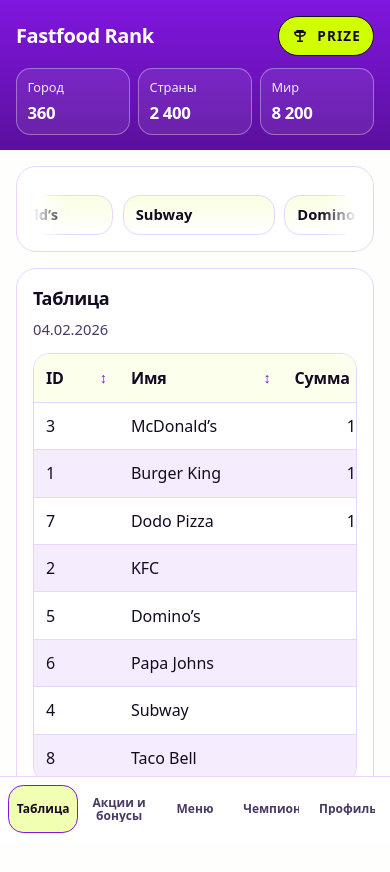
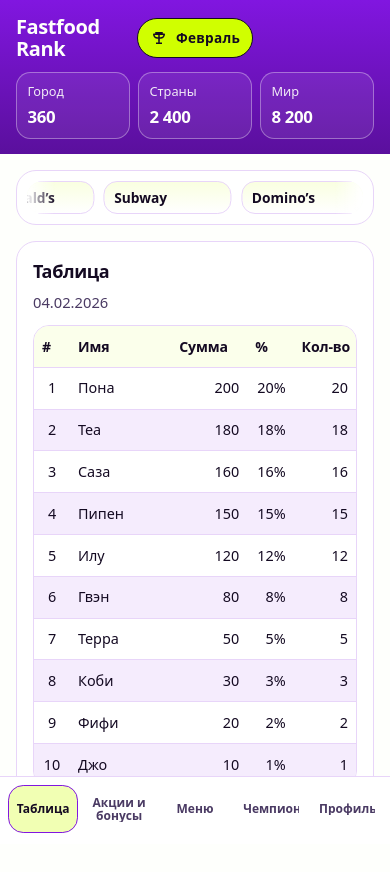
Before and after one commit to aibeek/pro, a React (Vite) app: page / in a window 390 px wide. Shown: the top 872 px of the page. Built offline with nearby package versions, Linux system fonts and the light colour scheme.

Commit message:
feat: update UI components with new data and responsive styles
- Change heade

```diff
--- a/src/components/AppHeader/AppHeader.module.css
+++ b/src/components/AppHeader/AppHeader.module.css
@@ -24,9 +24,9 @@
 }
 
 .topRow {
-  display: flex;
+  display: grid;
+  grid-template-columns: 1fr auto 1fr;
   align-items: center;
-  justify-content: space-between;
   gap: 0.75rem;
 }
 
@@ -59,6 +59,7 @@
   background: var(--brand-accent);
   color: var(--brand-text);
   border: 1px solid var(--brand-text);
+  justify-self: center;
 }
 
 .prizeIcon {
@@ -67,9 +68,15 @@
 
 .prizeText {
   font-weight: 900;
-  letter-spacing: 0.08em;
-  text-transform: uppercase;
+  letter-spacing: 0.02em;
+  text-transform: none;
   font-size: 0.85rem;
+}
+
+.topSpacer {
+  justify-self: end;
+  width: 1px;
+  height: 1px;
 }
 
 .stats {
--- a/src/components/AppHeader/AppHeader.tsx
+++ b/src/components/AppHeader/AppHeader.tsx
@@ -38,8 +38,10 @@ export function AppHeader({ stats }: { stats: HeaderStat[] }) {
                 <path d="M7 4h10v2h2a1 1 0 0 1 1 1c0 3.314-2.686 6-6 6h-1.1A5.002 5.002 0 0 1 13 15.9V18h3v2H8v-2h3v-2.1A5.002 5.002 0 0 1 11.1 13H10c-3.314 0-6-2.686-6-6a1 1 0 0 1 1-1h2V4Zm0 4H6.05A4.002 4.002 0 0 0 10 11h1V8H7Zm10 0h-4v3h1a4.002 4.002 0 0 0 3.95-3H17Z" />
               </svg>
             </span>
-            <span className={styles.prizeText}>prize</span>
+            <span className={styles.prizeText}>Февраль</span>
           </div>
+
+          <div className={styles.topSpacer} aria-hidden="true" />
         </div>
 
         <dl className={styles.stats} aria-label="Статистика">
--- a/src/components/BrandsSection/BrandsSection.module.css
+++ b/src/components/BrandsSection/BrandsSection.module.css
@@ -3,6 +3,13 @@
   border: 1px solid var(--brand-border);
   border-radius: 1.25rem;
   padding: 1rem;
+}
+
+.sectionTight {
+  background: var(--brand-surface);
+  border: 1px solid var(--brand-border);
+  border-radius: 1.25rem;
+  padding: 0.65rem;
 }
 
 .headerRow {
@@ -36,6 +43,13 @@
   border-radius: 1rem;
 }
 
+.marqueeTight {
+  margin-top: 0;
+  position: relative;
+  overflow: hidden;
+  border-radius: 1rem;
+}
+
 .marquee::before,
 .marquee::after {
   content: '';
@@ -45,6 +59,27 @@
   width: 2.25rem;
   pointer-events: none;
   z-index: 1;
+}
+
+.marqueeTight::before,
+.marqueeTight::after {
+  content: '';
+  position: absolute;
+  top: 0;
+  bottom: 0;
+  width: 1.75rem;
+  pointer-events: none;
+  z-index: 1;
+}
+
+.marqueeTight::before {
+  left: 0;
+  background: linear-gradient(90deg, var(--brand-surface), transparent);
+}
+
+.marqueeTight::after {
+  right: 0;
+  background: linear-gradient(270deg, var(--brand-surface), transparent);
 }
 
 .marquee::before {
@@ -103,13 +138,13 @@
     color-mix(in srgb, var(--brand-accent) 12%, var(--brand-surface)),
     var(--brand-surface)
   );
-  border-radius: 1rem;
-  padding: 0.65rem 0.75rem;
+  border-radius: 0.85rem;
+  padding: 0.45rem 0.6rem;
   font-weight: 800;
-  font-size: 0.92rem;
-  line-height: 1.2;
+  font-size: 0.86rem;
+  line-height: 1.15;
   overflow: hidden;
   text-overflow: ellipsis;
   white-space: nowrap;
-  min-width: 9.5rem;
+  min-width: 8rem;
 }
--- a/src/components/BrandsSection/BrandsSection.tsx
+++ b/src/components/BrandsSection/BrandsSection.tsx
@@ -17,7 +17,7 @@ export function BrandsSection({
   return (
     <section
       id={id}
-      className={styles.section}
+      className={hasHeader ? styles.section : styles.sectionTight}
       aria-labelledby={hasHeader ? titleId : undefined}
       aria-label={hasHeader ? undefined : 'Бренды'}
     >
@@ -31,7 +31,7 @@ export function BrandsSection({
           </span>
         </div>
       )}
-      <div className={styles.marquee} role="region" aria-label="Бегущая строка брендов">
+      <div className={hasHeader ? styles.marquee : styles.marqueeTight} role="region" aria-label="Бегущая строка брендов">
         <div className={styles.track}>
           <div className={styles.group} role="list" aria-label="Список брендов">
             {brands.map((brand) => (
--- a/src/components/RatingTable/RatingTable.module.css
+++ b/src/components/RatingTable/RatingTable.module.css
@@ -35,7 +35,8 @@
   margin-top: 0.8rem;
   border: 1px solid var(--brand-border);
   border-radius: 1rem;
-  overflow: auto;
+  overflow-x: hidden;
+  overflow-y: auto;
   background: var(--brand-surface);
   -webkit-overflow-scrolling: touch;
 }
@@ -49,7 +50,37 @@
   width: 100%;
   border-collapse: separate;
   border-spacing: 0;
-  min-width: 720px;
+  table-layout: fixed;
+}
+
+@media (min-width: 720px) {
+  .tableWrap {
+    overflow-x: auto;
+  }
+
+  .table {
+    table-layout: auto;
+  }
+}
+
+.colId {
+  width: 2.75rem;
+}
+
+.colAmount {
+  width: 5.5rem;
+}
+
+.colPercent {
+  width: 3.25rem;
+}
+
+.colCount {
+  width: 4.5rem;
+}
+
+.colName {
+  width: auto;
 }
 
 .thead {
@@ -126,9 +157,19 @@
   color: var(--brand-primary);
 }
 
-.td {
+.tdId {
   padding: 0.7rem 0.75rem;
   border-bottom: 1px solid var(--brand-border);
+  white-space: nowrap;
+  text-align: center;
+  font-variant-numeric: tabular-nums;
+}
+
+.tdName {
+  padding: 0.7rem 0.75rem;
+  border-bottom: 1px solid var(--brand-border);
+  overflow: hidden;
+  text-overflow: ellipsis;
   white-space: nowrap;
 }
 
@@ -139,3 +180,38 @@
   white-space: nowrap;
   font-variant-numeric: tabular-nums;
 }
+
+@media (max-width: 520px) {
+  .sortBtn {
+    padding: 0.6rem 0.5rem;
+    gap: 0.4rem;
+    font-size: 0.88rem;
+  }
+
+  .sortIcon {
+    display: none;
+  }
+
+  .tdId,
+  .tdName,
+  .tdNumeric {
+    padding: 0.6rem 0.5rem;
+    font-size: 0.9rem;
+  }
+
+  .colId {
+    width: 2.25rem;
+  }
+
+  .colAmount {
+    width: 4.75rem;
+  }
+
+  .colPercent {
+    width: 2.9rem;
+  }
+
+  .colCount {
+    width: 3.9rem;
+  }
+}
--- a/src/components/RatingTable/RatingTable.tsx
+++ b/src/components/RatingTable/RatingTable.tsx
@@ -14,7 +14,7 @@ type Column = {
 }
 
 const columns: Column[] = [
-  { key: 'id', label: 'ID', getValue: (r) => r.id },
+  { key: 'id', label: '#', getValue: (r) => r.id },
   { key: 'name', label: 'Имя', getValue: (r) => r.name },
   {
     key: 'amount',
@@ -32,7 +32,7 @@ const columns: Column[] = [
   },
   {
     key: 'ticketsCount',
-    label: 'Кол-во билетов',
+    label: 'Кол-во',
     numeric: true,
     getValue: (r) => r.ticketsCount,
     format: (r) => r.ticketsCount.toLocaleString('ru-RU'),
@@ -82,6 +82,13 @@ export function RatingTable({ id, title, rows }: { id: string; title: string; ro
 
       <div className={styles.tableWrap} role="region" aria-label="Таблица рейтинга" tabIndex={0}>
         <table className={styles.table}>
+          <colgroup>
+            <col className={styles.colId} />
+            <col className={styles.colName} />
+            <col className={styles.colAmount} />
+            <col className={styles.colPercent} />
+            <col className={styles.colCount} />
+          </colgroup>
           <thead className={styles.thead}>
             <tr>
               {columns.map((col) => {
@@ -113,8 +120,8 @@ export function RatingTable({ id, title, rows }: { id: string; title: string; ro
           <tbody>
             {sorted.map((row) => (
               <tr key={row.id} className={styles.tr}>
-                <td className={styles.td}>{row.id}</td>
-                <td className={styles.td}>{row.name}</td>
+                <td className={styles.tdId}>{row.id}</td>
+                <td className={styles.tdName}>{row.name}</td>
                 <td className={styles.tdNumeric} aria-label={`Сумма ${row.amount.toLocaleString('ru-RU')}`}>
                   {row.amount.toLocaleString('ru-RU')}
                 </td>
--- a/src/data/ticketTableRows.ts
+++ b/src/data/ticketTableRows.ts
@@ -7,12 +7,14 @@ export type TicketTableRow = {
 }
 
 export const ticketTableRows: TicketTableRow[] = [
-  { id: '1', name: 'Burger King', amount: 1250000, percent: 12, ticketsCount: 520 },
-  { id: '2', name: 'KFC', amount: 980000, percent: 9, ticketsCount: 410 },
-  { id: '3', name: 'McDonald’s', amount: 1540000, percent: 14, ticketsCount: 610 },
-  { id: '4', name: 'Subway', amount: 640000, percent: 6, ticketsCount: 260 },
-  { id: '5', name: 'Domino’s', amount: 890000, percent: 8, ticketsCount: 330 },
-  { id: '6', name: 'Papa Johns', amount: 720000, percent: 7, ticketsCount: 290 },
-  { id: '7', name: 'Dodo Pizza', amount: 1110000, percent: 10, ticketsCount: 470 },
-  { id: '8', name: 'Taco Bell', amount: 560000, percent: 5, ticketsCount: 220 },
+  { id: '1', name: 'Пона', amount: 200, percent: 20, ticketsCount: 20 },
+  { id: '2', name: 'Теа', amount: 180, percent: 18, ticketsCount: 18 },
+  { id: '3', name: 'Саза', amount: 160, percent: 16, ticketsCount: 16 },
+  { id: '4', name: 'Пипен', amount: 150, percent: 15, ticketsCount: 15 },
+  { id: '5', name: 'Илу', amount: 120, percent: 12, ticketsCount: 12 },
+  { id: '6', name: 'Гвэн', amount: 80, percent: 8, ticketsCount: 8 },
+  { id: '7', name: 'Терра', amount: 50, percent: 5, ticketsCount: 5 },
+  { id: '8', name: 'Коби', amount: 30, percent: 3, ticketsCount: 3 },
+  { id: '9', name: 'Фифи', amount: 20, percent: 2, ticketsCount: 2 },
+  { id: '10', name: 'Джо', amount: 10, percent: 1, ticketsCount: 1 },
 ]
```
